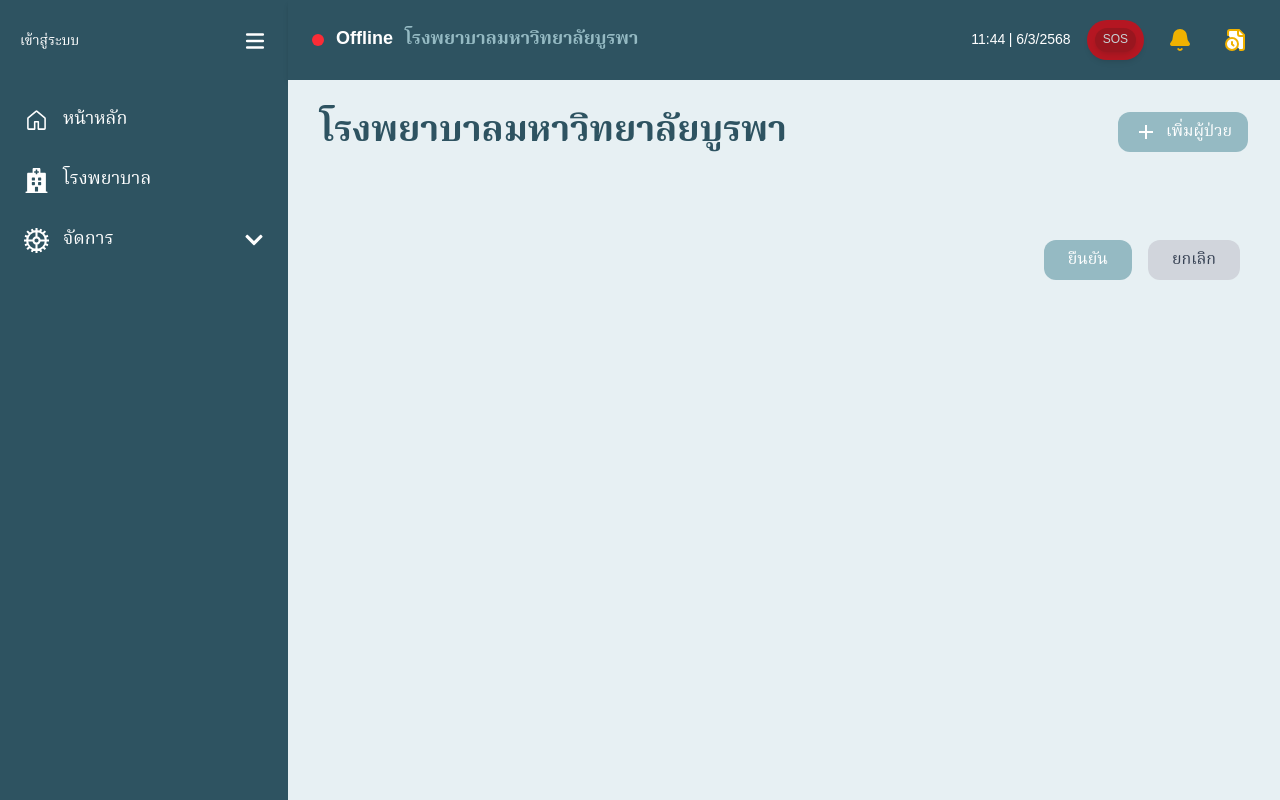
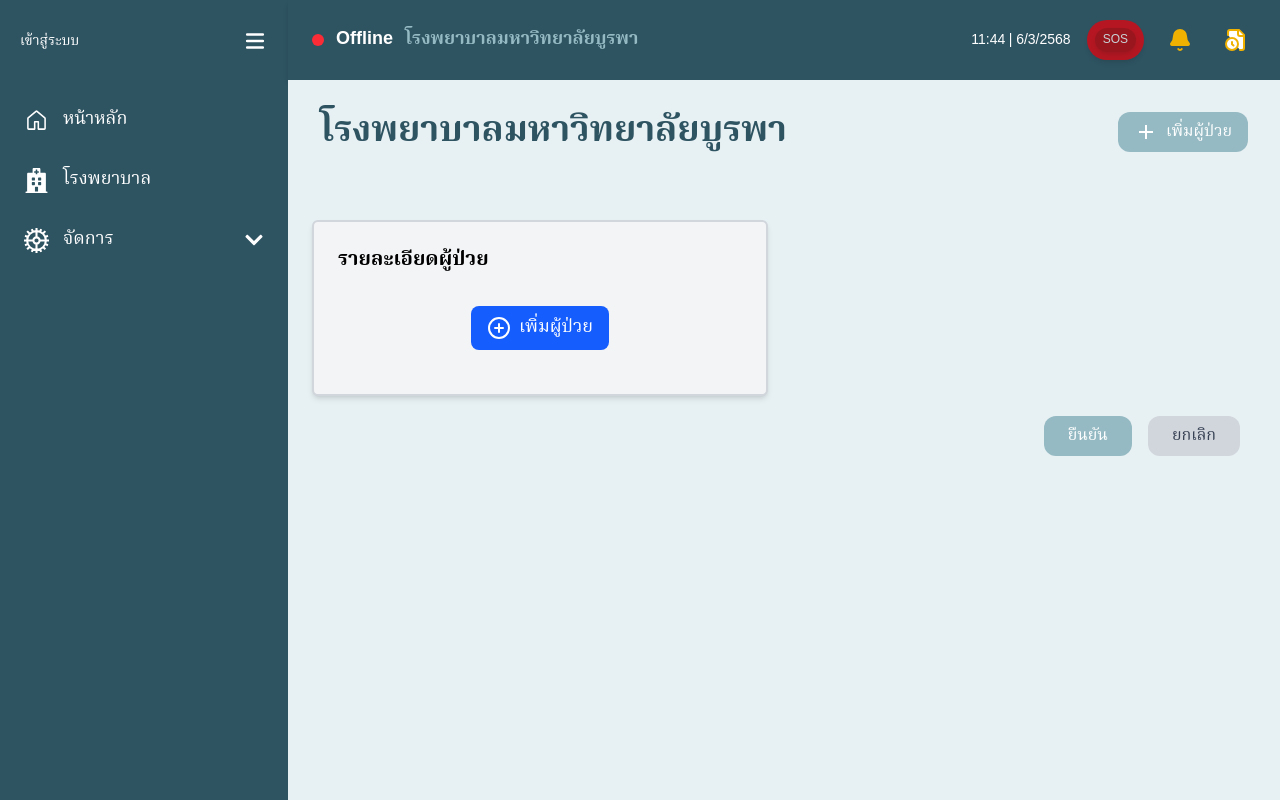
Before and after one commit to gortorrr/BedSensorFrontend, a React (Vite) app: page /bed-config/1 in a window 1280 px wide. Shown: the top 800 px of the page. Built offline with nearby package versions, Linux system fonts and the light colour scheme.

Commit message:
component to add patient in bed config

```diff
--- a/src/components/BedConfig/PatientWindow.tsx
+++ b/src/components/BedConfig/PatientWindow.tsx
@@ -2,12 +2,27 @@ import React from "react";
 import type { Patient } from "../../types/patient";
 import Icon from "@mdi/react";
 import { mdiNoteEditOutline, mdiDelete } from "@mdi/js";
+import { PlusCircle } from "lucide-react";
 
 interface Props {
   patient_config: Patient | undefined;
 }
 
 const PatientWindow: React.FC<Props> = ({ patient_config }) => {
+  if (!patient_config) {
+    return (
+      <div className="border-2 border-gray-300 rounded-md w-full bg-gray-100 p-3 mt-3 h-full shadow-md">
+        <div className="p-3 text-xl font-semibold">รายละเอียดผู้ป่วย</div>
+        <div className="flex justify-center items-center p-5">
+          <button className="flex items-center gap-2 px-4 py-2 text-white bg-blue-600 rounded-lg hover:bg-blue-700 transition-all">
+            <PlusCircle size={24} />
+            <span className="text-lg">เพิ่มผู้ป่วย</span>
+          </button>
+        </div>
+      </div>
+    );
+  }
+
   return (
     <>
       {patient_config !== undefined && (
```
